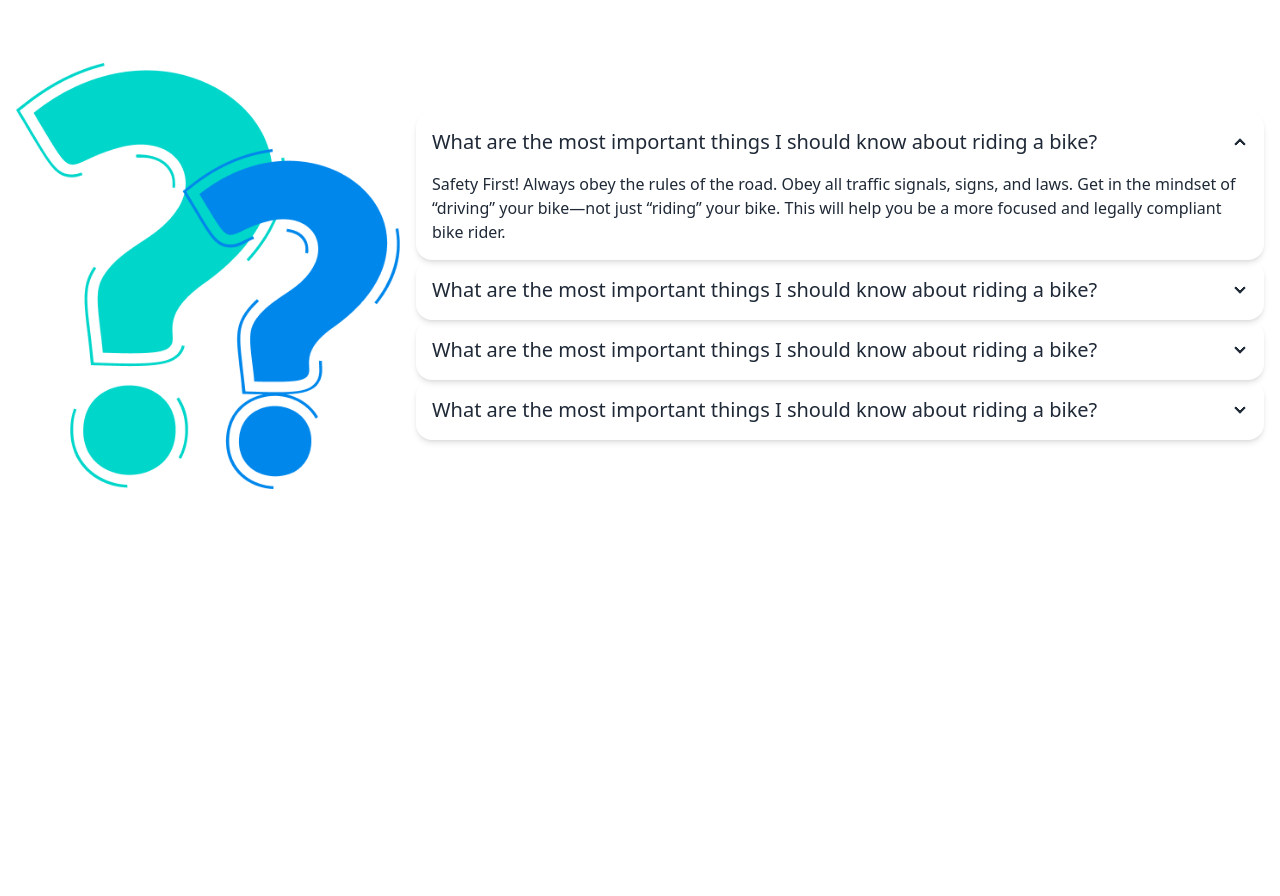
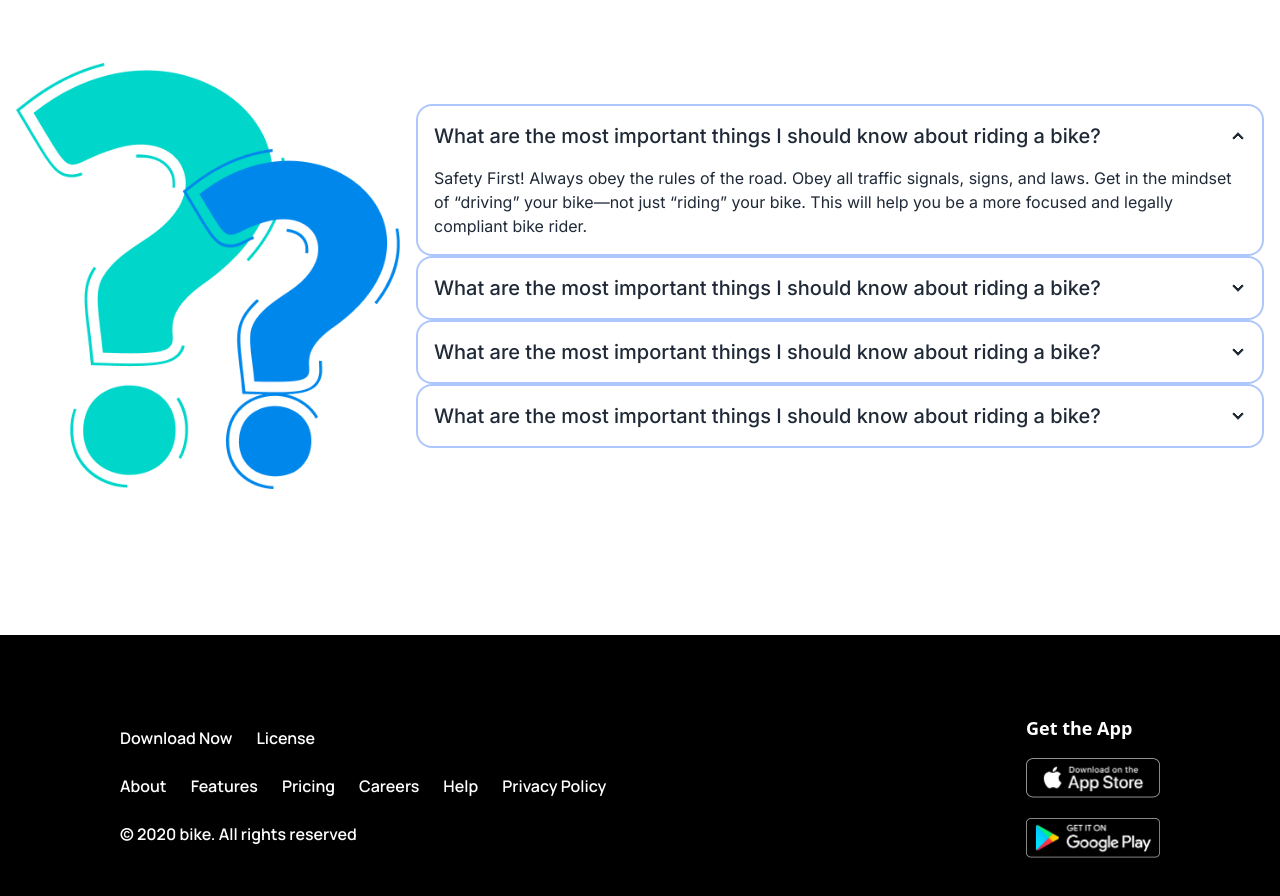
Before and after one commit to kausar017/Biker-zon, a plain HTML site: page index.html in a window 1280 px wide. Shown: the part 3157-4053 px from the top of the page. Before the commit the page ends 3792 px from the top, so only its background shows below. Drawn offline with nearby package versions, Linux system fonts and the light colour scheme.

Commit message:
footer section done

```diff
--- a/index.html
+++ b/index.html
@@ -8,17 +8,46 @@
     <!-- tailwin-css and daisy-ui   CDN link -->
     <link href="https://cdn.jsdelivr.net/npm/daisyui@4.12.10/dist/full.min.css" rel="stylesheet" type="text/css" />
     <script src="https://cdn.tailwindcss.com"></script>
-    <!-- font famaly cdn link -->
+    <!--======== font famaly cdn link======= -->
+    <!-- Poppins font link start-->
     <link rel="preconnect" href="https://fonts.googleapis.com">
     <link rel="preconnect" href="https://fonts.gstatic.com" crossorigin>
     <link
         href="https://fonts.googleapis.com/css2?family=Poppins:ital,wght@0,100;0,200;0,300;0,400;0,500;0,600;0,700;0,800;0,900;1,100;1,200;1,300;1,400;1,500;1,600;1,700;1,800;1,900&display=swap"
         rel="stylesheet">
+    <!-- Poppins font link end -->
+
+
+    <!-- Inter font link start -->
+    <link rel="preconnect" href="https://fonts.googleapis.com">
+    <link rel="preconnect" href="https://fonts.gstatic.com" crossorigin>
+    <link
+        href="https://fonts.googleapis.com/css2?family=Inter:ital,opsz,wght@0,14..32,100..900;1,14..32,100..900&display=swap"
+        rel="stylesheet">
+    <!-- Inter font link end -->
+
+    <!-- Manrope font link satrt -->
+    <link rel="preconnect" href="https://fonts.googleapis.com">
+    <link rel="preconnect" href="https://fonts.gstatic.com" crossorigin>
+    <link
+        href="https://fonts.googleapis.com/css2?family=Inter:ital,opsz,wght@0,14..32,100..900;1,14..32,100..900&family=Manrope:wght@200..800&display=swap"
+        rel="stylesheet">
+    <!-- Manrope font link end -->
+
+
     <!-- font awassam cdn link -->
     <script src="https://kit.fontawesome.com/408ea844fb.js" crossorigin="anonymous"></script>
     <style>
         .font-poppins {
             font-family: "Poppins", sans-serif;
+        }
+
+        .font-inter {
+            font-family: "Inter", sans-serif;
+        }
+
+        .font-manrope {
+            font-family: "Manrope", sans-serif;
         }
     </style>
     <script>
@@ -295,7 +324,7 @@
 
         <!-- Frequently Asked Questions section start -->
 
-        <section class="my-[130px]">
+        <section class="my-[130px] max-md:p-[20px]">
             <div class="text-center">
                 <h1 class="font-poppins text-[48px] font-extrabold">Frequently <span class="text-[#E76F51]">Asked
                         Questions</span></h1>
@@ -304,40 +333,56 @@
                 <div class="hero-content flex-col lg:flex-row">
                     <img src="./images/others/faq.png" class="max-w-sm rounded-lg" />
                     <div>
-                        <div class="collapse collapse-arrow shadow-md">
+                        <div class="collapse collapse-arrow border-2 border-[#aec6fa]">
                             <input type="radio" name="my-accordion-2" checked="checked" />
-                            <div class="collapse-title text-xl font-medium">What are the most important things I should
+                            <div class="collapse-title text-xl font-medium font-inter">What are the most important
+                                things I should
                                 know about riding a bike?
                             </div>
                             <div class="collapse-content">
-                                <p>Safety First! Always obey the rules of the road. Obey all traffic signals, signs, and laws. Get in the mindset of “driving” your bike—not just “riding” your bike. This will help you be a more focused and legally compliant bike rider. </p>
+                                <p class="font-inter">Safety First! Always obey the rules of the road. Obey all traffic
+                                    signals, signs, and
+                                    laws. Get in the mindset of “driving” your bike—not just “riding” your bike. This
+                                    will help you be a more focused and legally compliant bike rider. </p>
                             </div>
                         </div>
-                        <div class="collapse collapse-arrow shadow-md">
+                        <div class="collapse collapse-arrow border-2 border-[#aec6fa]">
                             <input type="radio" name="my-accordion-2" />
-                            <div class="collapse-title text-xl font-medium">What are the most important things I should
+                            <div class="collapse-title text-xl font-medium font-inter">What are the most important
+                                things I should
                                 know about riding a bike?
                             </div>
                             <div class="collapse-content">
-                                <p>Safety First! Always obey the rules of the road. Obey all traffic signals, signs, and laws. Get in the mindset of “driving” your bike—not just “riding” your bike. This will help you be a more focused and legally compliant bike rider.</p>
+                                <p class="font-inter">Safety First! Always obey the rules of the road. Obey all traffic
+                                    signals, signs, and
+                                    laws. Get in the mindset of “driving” your bike—not just “riding” your bike. This
+                                    will help you be a more focused and legally compliant bike rider.</p>
                             </div>
                         </div>
-                        <div class="collapse collapse-arrow shadow-md">
+                        <div class="collapse collapse-arrow border-2 border-[#aec6fa]">
                             <input type="radio" name="my-accordion-2" />
-                            <div class="collapse-title text-xl font-medium">What are the most important things I should
+                            <div class="collapse-title text-xl font-medium font-inter">What are the most important
+                                things I should
                                 know about riding a bike?
                             </div>
                             <div class="collapse-content">
-                                <p>Safety First! Always obey the rules of the road. Obey all traffic signals, signs, and laws. Get in the mindset of “driving” your bike—not just “riding” your bike. This will help you be a more focused and legally compliant bike rider.</p>
+                                <p class="font-inter">Safety First! Always obey the rules of the road. Obey all traffic
+                                    signals, signs, and
+                                    laws. Get in the mindset of “driving” your bike—not just “riding” your bike. This
+                                    will help you be a more focused and legally compliant bike rider.</p>
                             </div>
                         </div>
-                        <div class="collapse collapse-arrow shadow-md">
+                        <div class="collapse collapse-arrow border-2 border-[#aec6fa]">
                             <input type="radio" name="my-accordion-2" />
-                            <div class="collapse-title text-xl font-medium">What are the most important things I should
+                            <div class="collapse-title text-xl font-medium font-inter">What are the most important
+                                things I should
                                 know about riding a bike?
                             </div>
                             <div class="collapse-content">
-                                <p>Safety First! Always obey the rules of the road. Obey all traffic signals, signs, and laws. Get in the mindset of “driving” your bike—not just “riding” your bike. This will help you be a more focused and legally compliant bike rider.</p>
+                                <p class="font-inter">Safety First! Always obey the rules of the road. Obey all traffic
+                                    signals, signs, and
+                                    laws. Get in the mindset of “driving” your bike—not just “riding” your bike. This
+                                    will help you be a more focused and legally compliant bike rider.</p>
                             </div>
                         </div>
                     </div>
@@ -349,9 +394,30 @@
 
 
     <!-- footer section -->
-    <footer>
-        <div>
-
+    <footer class="bg-black max-w-full flex flex-row items-center justify-between py-[80px] px-[120px] max-sm:px-[50px]  max-lg:px-[50px] max-md:grid grid-cols-1">
+        <div class="">
+            <div class="text-white flex flex-row gap-[24px] text-[16px] font-[600] font-manrope">
+                <a href="">Download Now</a>
+                <a href="">License</a>
+            </div>
+            <div>
+                <ul class="text-white flex flex-row gap-6 my-6 font-manrope text-[16px] font-[600] max-md:flex-col">
+                    <li><a href="">About</a></li>
+                    <li><a href=""></a>Features</li>
+                    <li><a href=""></a>Pricing</li>
+                    <li><a href=""></a>Careers</li>
+                    <li><a href=""></a>Help</li>
+                    <li><a href=""></a>Privacy Policy</li>
+                </ul>
+                <p class="text-white font-manrope text-[16px] font-[600]">© 2020 bike. All rights reserved</p>
+            </div>
+        </div>
+        <div class="max-md:mt-7">
+            <h4 class="text-white text-[18px] font-bold mb-4"><a href="">Get the App</a></h4>
+            <div class="max-w-[134px] flex flex-col gap-5">
+                <img src="./images/others/ios.png" alt="">
+                <img src="./images/others/android.png" alt="">
+            </div>
         </div>
     </footer>
 </body>
```
